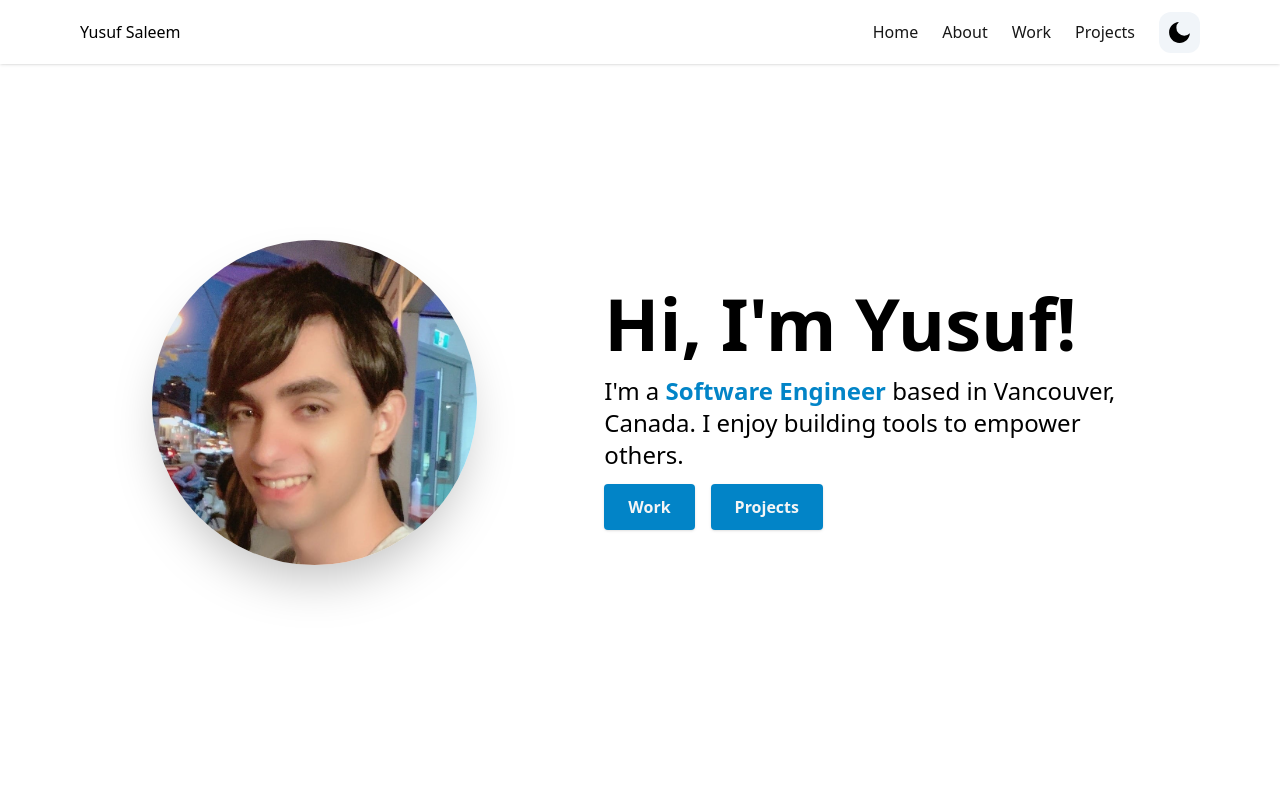
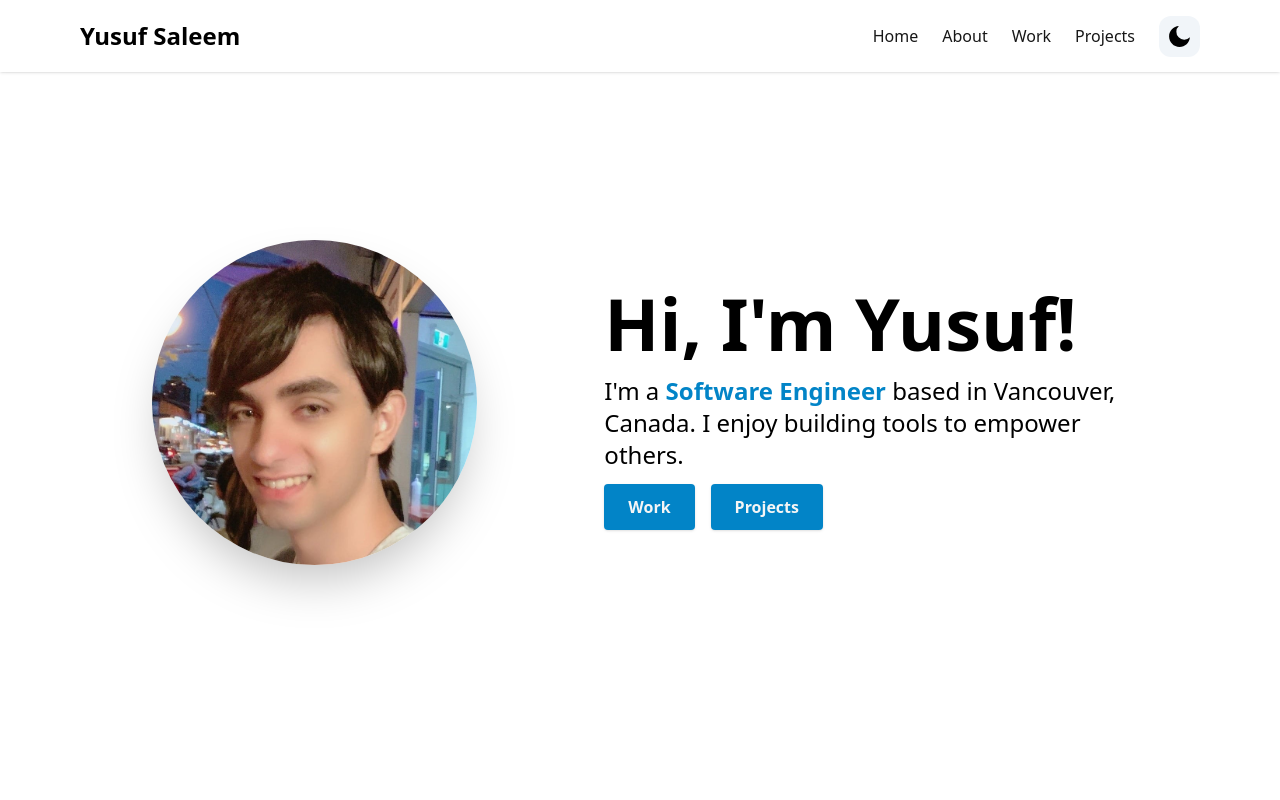
Before and after one commit to yusuf-saleem/portfolio, a Next.js app: page / in a window 1280 px wide. Shown: the top 800 px of the page. Built offline with nearby package versions, Linux system fonts and the light colour scheme.

Commit message:
re-stylize navbar name

```diff
--- a/components/Navbar.tsx
+++ b/components/Navbar.tsx
@@ -42,10 +42,9 @@ export default function Navbar() {
         <div>
           <div className="flex items-center justify-between py-3 md:py-5 md:block">
             <Link to="home">
-              {/* <div className="container flex items-center space-x-2">
+              <div className="container flex items-center space-x-2">
                 <h2 className="text-2xl font-bold">Yusuf Saleem</h2>
-              </div> */}
-              Yusuf Saleem
+              </div>
             </Link>
             <div className="md:hidden">
               <button
```
